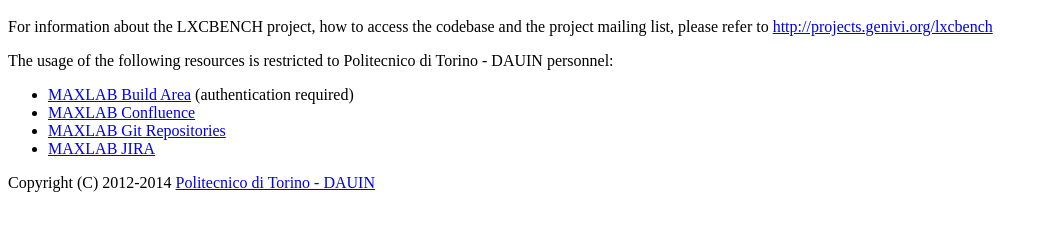
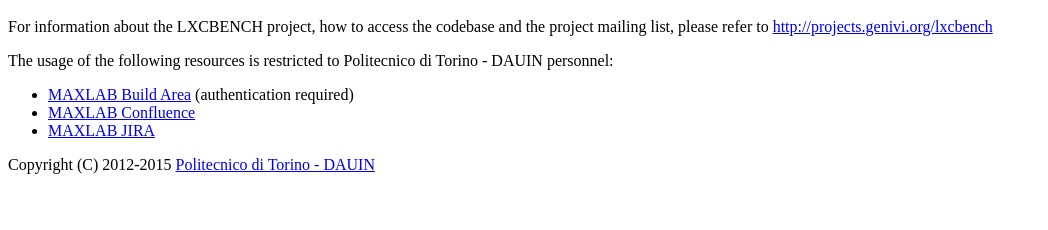
Before and after one commit to gmacario/maxlab.polito.it, a plain HTML site: page index.html in a window 1280 px wide. Shown: the part 48-278 px from the top of the page, without its empty margins (0-1048 px from the left). Drawn offline with Linux system fonts and the light colour scheme.

Commit message:
Extend Copyright to 2015
That should fix https://github.com/gmacario/maxlab.polito.it/issues/2

Also comment link to MAXLAB Git Repositories

Signed-off-by: Gianpaolo Macario <gmacario@gmail.com>

```diff
--- a/index.html
+++ b/index.html
@@ -7,10 +7,10 @@ The usage of the following resources is restricted to Politecnico di Torino - DA
 <ul>
 <li><a href="build/">MAXLAB Build Area</a> (authentication required)</li>
 <li><a href="confluence/">MAXLAB Confluence</a></li>
-<li><a href="gitweb/">MAXLAB Git Repositories</a></li>
+<!-- <li><a href="gitweb/">MAXLAB Git Repositories</a></li> -->
 <li><a href="jira/">MAXLAB JIRA</a></li>
 </ul>
 
-Copyright (C) 2012-2014 <a href="http://www.dauin.polito.it/">Politecnico di Torino - DAUIN</a>
+Copyright (C) 2012-2015 <a href="http://www.dauin.polito.it/">Politecnico di Torino - DAUIN</a>
 
 </body></html>
```
